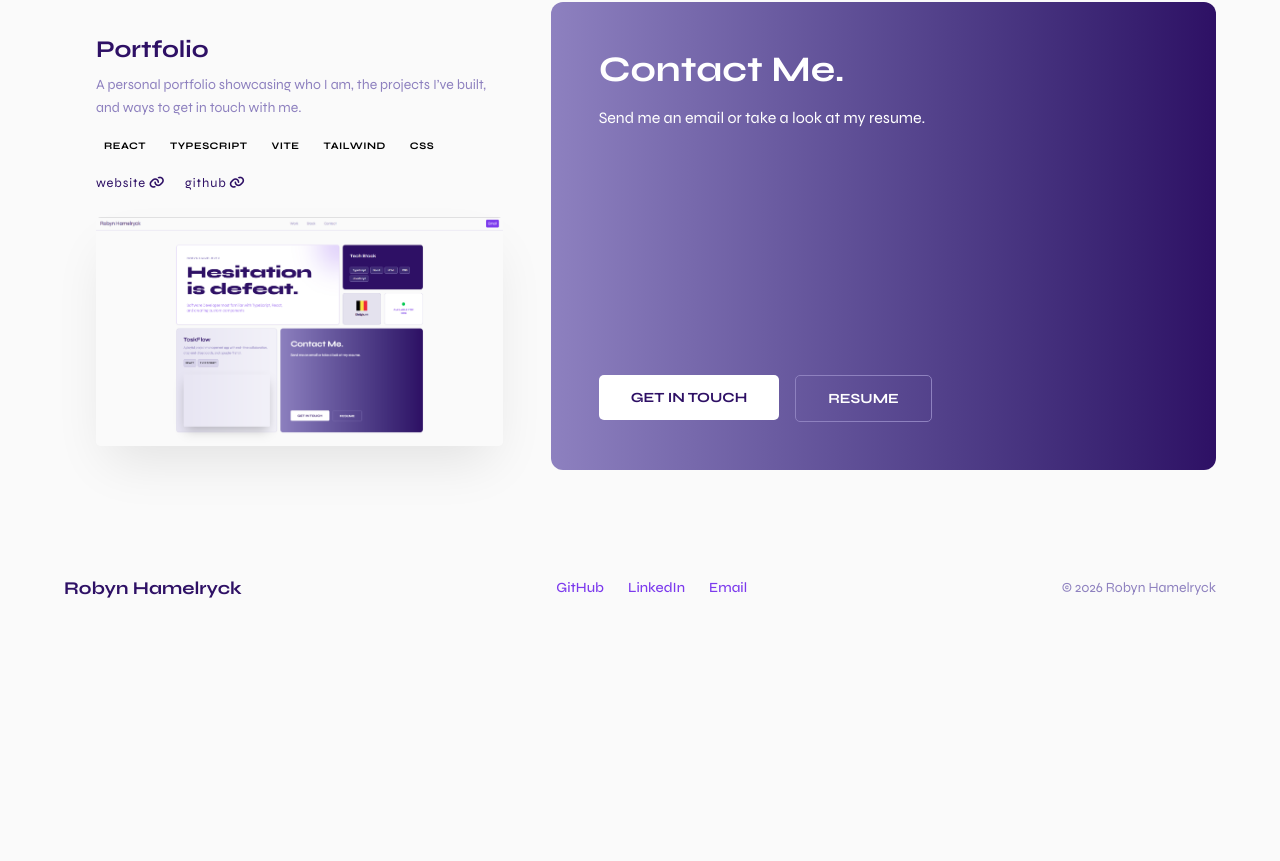
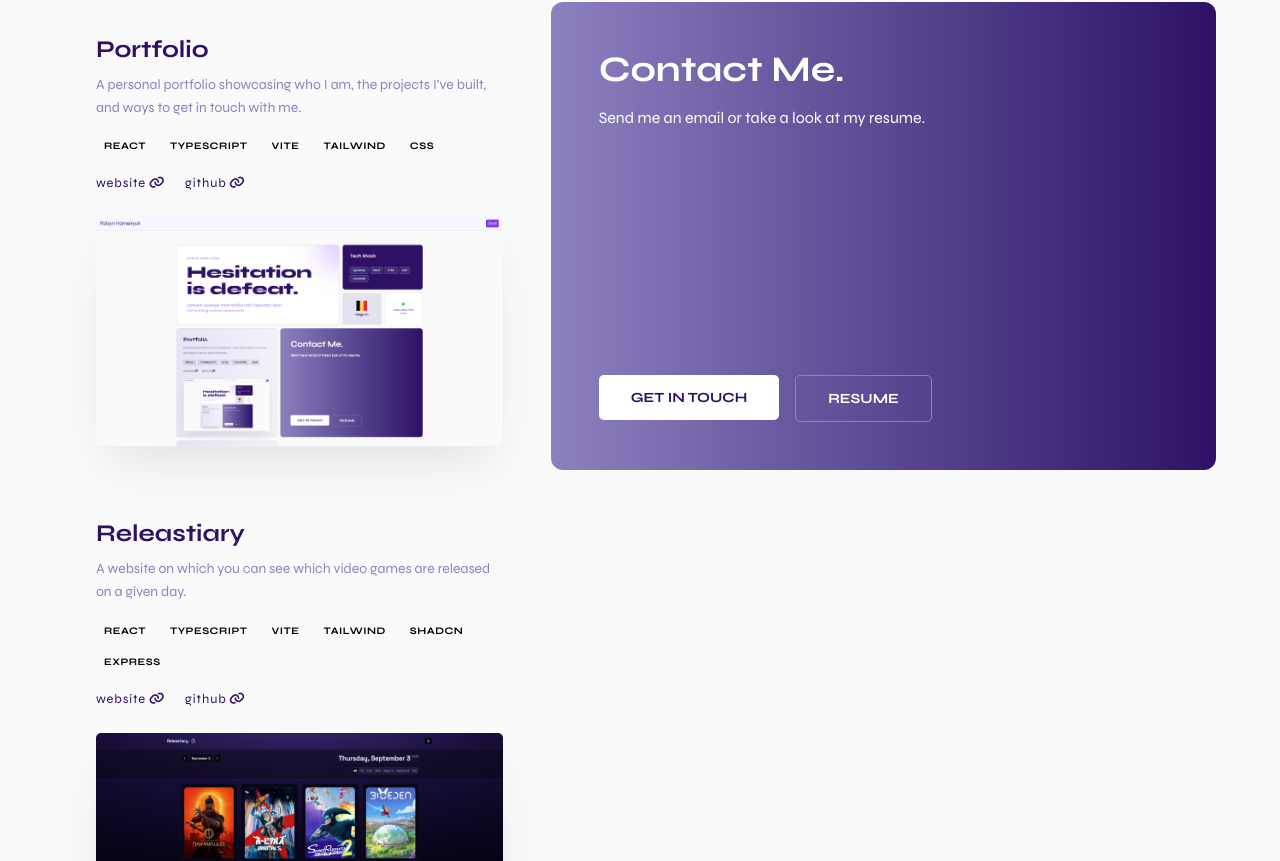
Before and after one commit to FormOfShred/portfolio, a React app: page / in a window 1280 px wide. Shown: the part 479-1340 px from the top of the page. Before the commit the page ends 1121 px from the top, so only its background shows below. Built offline with nearby package versions, Linux system fonts and the light colour scheme; the HTML template or start-up script is replaced by a standard one.

Commit message:
[PROJECT]  - improve preview image  - add releastiary project

```diff
--- a/src/components/Masonry/components/ProjectCard/index.tsx
+++ b/src/components/Masonry/components/ProjectCard/index.tsx
@@ -9,7 +9,30 @@ type ProjectCardProps = {
   image: string;
 }
 
+const PreviewImage = ({ websiteLink, image }: { websiteLink?: {title: string, link: string}, image: string }) => {
+  return (
+    websiteLink ?
+      <a
+        href={websiteLink.link}
+        target="_blank"
+        rel="noopener noreferrer"
+      >
+        <img
+          className={classNames(
+            styles.Image,
+            "aspect-video translate-y-2 group-hover:translate-y-0"
+          )}
+          src={image}
+        />
+      </a>
+      :
+      <img className={classNames(styles.Image, "aspect-video translate-y-2 group-hover:translate-y-0")} src={image} />
+  )
+}
+
 const ProjectCard = ({title, description, tags, links, image}: ProjectCardProps) => {
+  const websiteLink = links?.find(({ title }) => title.toLowerCase() === "website");
+
   return (
     <div
       id="work"
@@ -44,7 +67,7 @@ const ProjectCard = ({title, description, tags, links, image}: ProjectCardProps)
           ))}
         </div>}
       </div>
-      <img className={classNames(styles.Image, "aspect-video translate-y-2 group-hover:translate-y-0")} src={image} />
+      <PreviewImage websiteLink={websiteLink} image={image} />
     </div>
   )
 };
--- a/src/components/Masonry/index.tsx
+++ b/src/components/Masonry/index.tsx
@@ -6,6 +6,7 @@ import ProjectCard from "./components/ProjectCard";
 import TechStackCard from "./components/TechStackCard";
 
 import portfolio_image from "../../assets/project_portfolio.png";
+import releastiary_image from "../../assets/project_releastiary.png";
 
 const Masonry = () => {
   return (
@@ -29,6 +30,18 @@ const Masonry = () => {
         image={portfolio_image}
       />
       <ContactCard />
+      <ProjectCard
+        title="Releastiary"
+        description="A website on which you can see which video games are released on a given day."
+        tags={["React", "TypeScript", "Vite", "Tailwind", "shadcn", "Express"]}
+        links={
+          [
+            {title: "website", link: "https://releastiary.onrender.com/"},
+            {title: "github", link: "https://github.com/FormOfShred/releastiary"}
+          ]
+        }
+        image={releastiary_image}
+      />
     </div>
   )
 }
```
Also changed, not shown: src/assets/project_portfolio.png, src/assets/project_releastiary.png (added).
